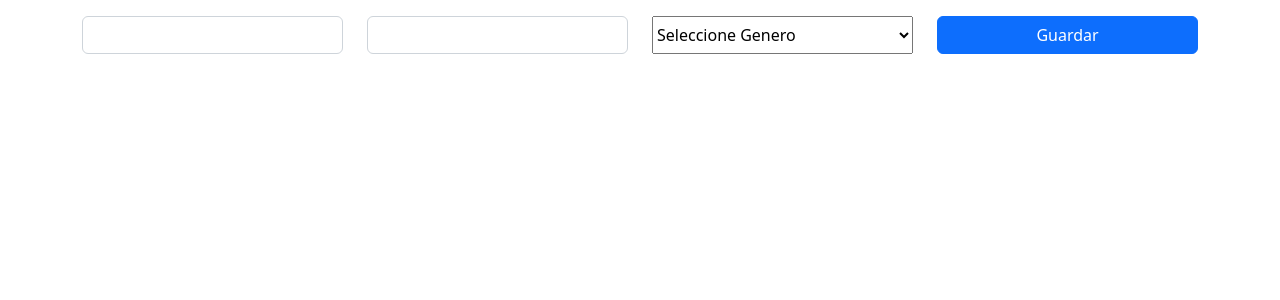
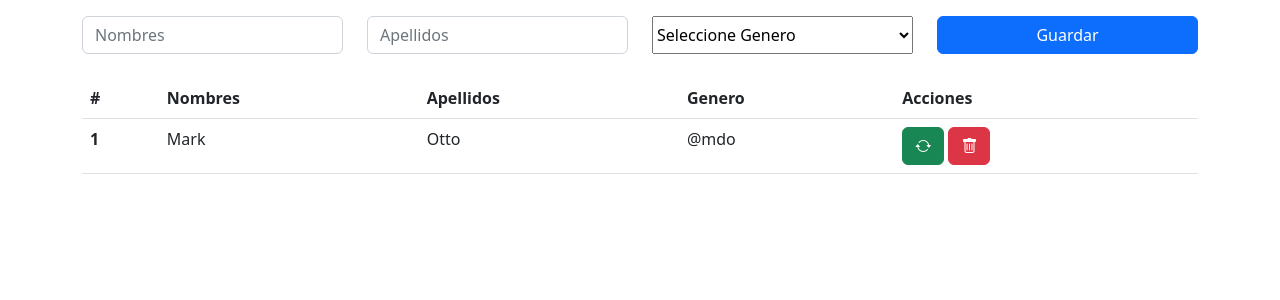
Before and after one commit to 04astharoth/Project-CRUD-PHP-Api-Fetch, a PHP site: page / in a window 1280 px wide. Shown: the top 300 px of the page. Run offline with PHP 8.4, Linux system fonts and the light colour scheme; some libraries are stand-ins or nearby versions.

Commit message:
maquetado de tabla

```diff
--- a/php/index.php
+++ b/php/index.php
@@ -7,6 +7,7 @@
 	<meta name="viewport" content="width=device-width, initial-scale=1.0">
 	<title>Document</title>
 	<link href="https://cdn.jsdelivr.net/npm/bootstrap@5.2.0/dist/css/bootstrap.min.css" rel="stylesheet" integrity="sha384-gH2yIJqKdNHPEq0n4Mqa/HGKIhSkIHeL5AyhkYV8i59U5AR6csBvApHHNl/vI1Bx" crossorigin="anonymous">
+	<link rel="stylesheet" href="https://cdn.jsdelivr.net/npm/bootstrap-icons@1.3.0/font/bootstrap-icons.css" />
 </head>
 
 <body>
@@ -14,10 +15,10 @@
 		<form action="">
 			<div class="row">
 				<div class="col-md-3 ">
-					<input type="text" name="nombres" id="nombres" class="form-control">
+					<input type="text" name="nombres" id="nombres" class="form-control" placeholder="Nombres">
 				</div>
 				<div class="col-md-3">
-					<input type="text" name="apellidos" id="apellidos" class="form-control">
+					<input type="text" name="apellidos" id="apellidos" class="form-control" placeholder="Apellidos">
 				</div>
 				<div class="d-grid gap-2 col-3 mx-auto">
 					<select name="genero" id="genero">
@@ -32,6 +33,35 @@
 			</div>
 		</form>
 	</div>
+	<div class="container mt-4">
+		<table class="table">
+			<thead>
+				<tr>
+					<th scope="col">#</th>
+					<th scope="col">Nombres</th>
+					<th scope="col">Apellidos</th>
+					<th scope="col">Genero</th>
+					<th scope="col">Acciones</th>
+				</tr>
+			</thead>
+			<tbody>
+				<tr>
+					<th scope="row">1</th>
+					<td>Mark</td>
+					<td>Otto</td>
+					<td>@mdo</td>
+					<td>
+						<button type="button" class="btn btn-success">
+							<i class="bi bi-arrow-repeat"></i>
+						</button>
+						<button type="button" class="btn btn-danger">
+							<i class="bi bi-trash"></i>
+						</button>
+					</td>
+				</tr>
+			</tbody>
+		</table>
+	</div>
 	<script src="https://cdn.jsdelivr.net/npm/bootstrap@5.2.0/dist/js/bootstrap.bundle.min.js" integrity="sha384-A3rJD856KowSb7dwlZdYEkO39Gagi7vIsF0jrRAoQmDKKtQBHUuLZ9AsSv4jD4Xa" crossorigin="anonymous"></script>
 </body>
 
```
